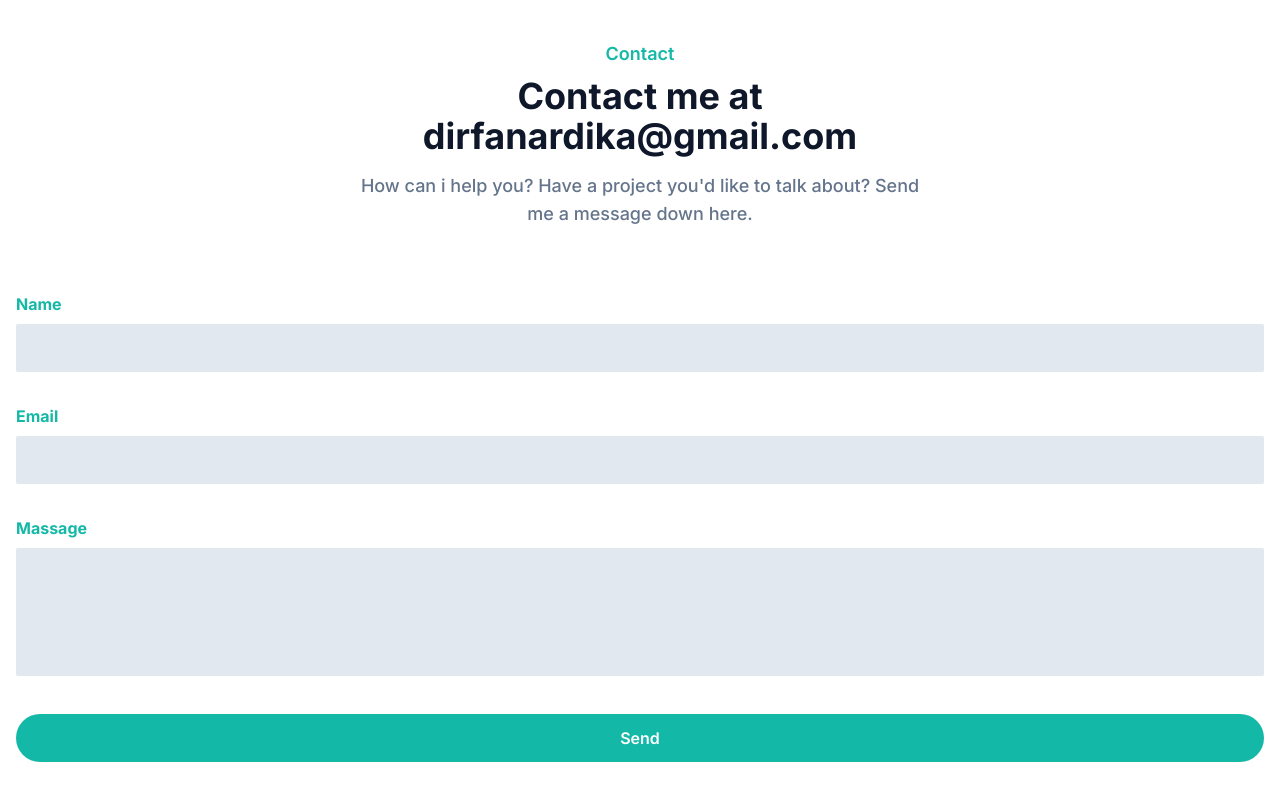
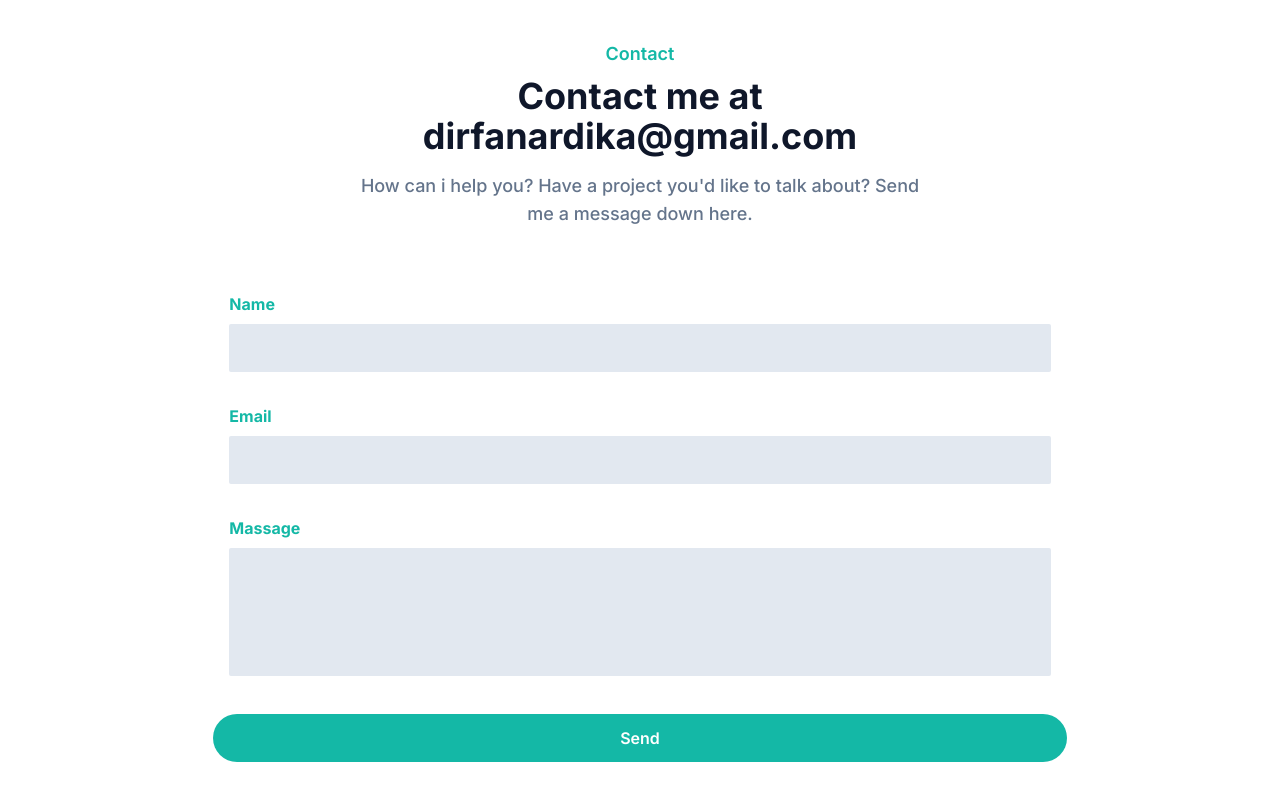
Before and after one commit to odeardika/odeardika-page, a Next.js app: page / in a window 1280 px wide. Shown: the part 3016-3816 px from the top of the page. Built offline with nearby package versions, Linux system fonts and the light colour scheme.

Commit message:
Done with contact

```diff
--- a/components/Contact.jsx
+++ b/components/Contact.jsx
@@ -11,6 +11,7 @@ const Contact = ({email}) => {
             </div>
         </div>
         <form>
+            <div className='w-full lg:w-2/3 mx-auto'>
                 <div className='w-full px-4 mb-8'>
                     <label for='name' className='text-base font-bold text-primary'>Name</label>
                     <input type="text" id='name' className='w-full mt-2 bg-slate-200 text-dark p-3 rounded-sm focus:outline-none focus:ring-primary focus:ring-1 focus:border-primary' />
@@ -23,8 +24,9 @@ const Contact = ({email}) => {
                     <label for='massage' className='text-base font-bold text-primary'>Massage</label>
                     <textarea type="text" id='massage' className='w-full mt-2 bg-slate-200 text-dark p-3 rounded-sm h-32 resize-none focus:outline-none focus:ring-primary focus:ring-1 focus:border-primary' />
                 </div>
-            <div className='w-full px-4'>
+                <div className='w-full'>
                     <button className='text-base font-semibold text-white bg-primary py-3 px-8 rounded-full w-full hover:opacity-80 hover:shadow-lg transition duration-500'>Send</button>
+                </div>
             </div>
         </form>
 
```
Lines whose indentation alone changed are shown as unchanged.
